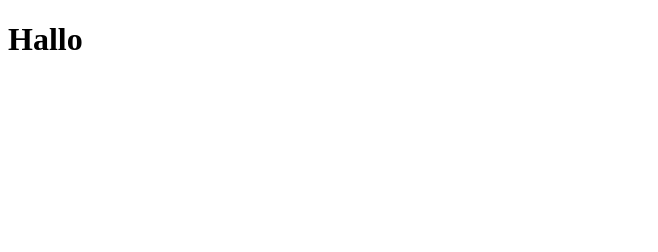
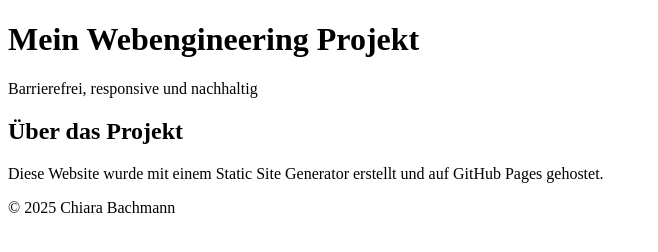
Before and after one commit to chiarabachmann1/chiarabachmann1.github.io, a plain HTML site: page index.html in a window 1280 px wide. Shown: the whole page, without its empty margins (0-658 px from the left). Drawn offline with Linux system fonts and the light colour scheme.

Commit message:
Update index.html

```diff
--- a/index.html
+++ b/index.html
@@ -2,9 +2,26 @@
 <html lang="de">
 <head>
   <meta charset="UTF-8">
-  <title>Webengineering</title>
+  <meta name="viewport" content="width=device-width, initial-scale=1.0">
+  <meta name="description" content="Projekt zur nachhaltigen Webentwicklung mit HTML, CSS und SSG">
+  <meta name="author" content="Chiara Bachmann">
+  <meta name="keywords" content="Webengineering, HTML, CSS, Static Site Generator, GitHub Pages">
+  <title>Nachhaltige Website</title>
+  <link rel="stylesheet" href="style.css">
 </head>
 <body>
-  <h1>Hallo</h1>
+  <header>
+    <h1>Mein Webengineering Projekt</h1>
+    <p>Barrierefrei, responsive und nachhaltig</p>
+  </header>
+  <main>
+    <section>
+      <h2>Über das Projekt</h2>
+      <p>Diese Website wurde mit einem Static Site Generator erstellt und auf GitHub Pages gehostet.</p>
+    </section>
+  </main>
+  <footer>
+    <p>&copy; 2025 Chiara Bachmann</p>
+  </footer>
 </body>
 </html>
```
